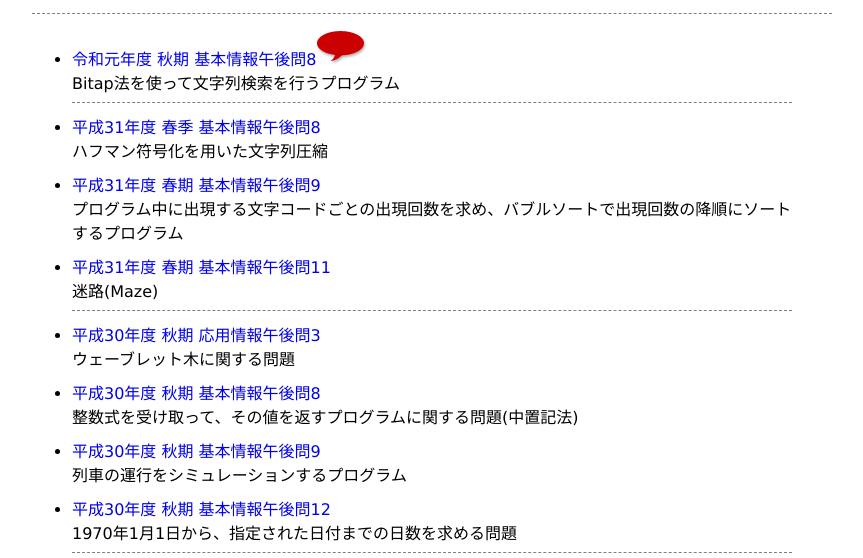
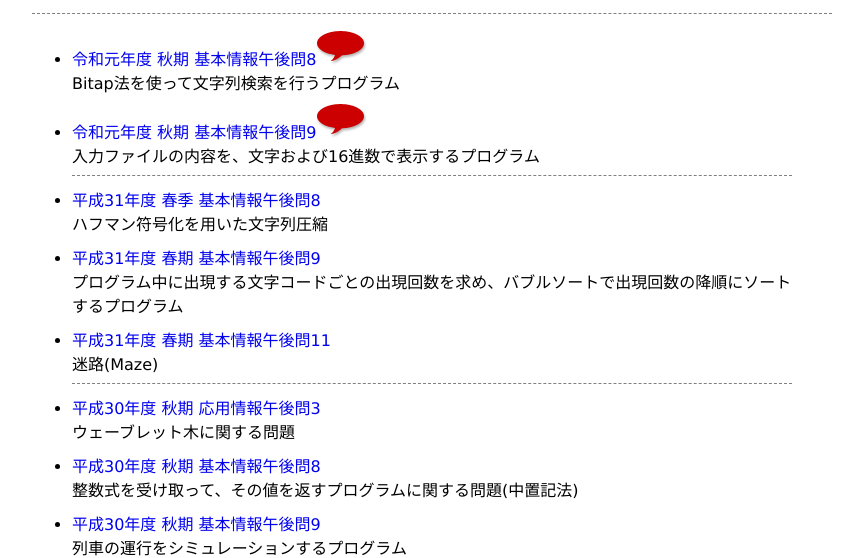
Before and after one commit to maehrm/itee, a plain HTML site: page index.html in a window 1280 px wide. Shown: the part 259-817 px from the top of the page, without its empty margins (208-1071 px from the left). Drawn offline with Linux system fonts and the light colour scheme.

Commit message:
令和元年度 秋期 基本情報午後問9

```diff
--- a/index.html
+++ b/index.html
@@ -38,6 +38,8 @@
       <ul id="bloglist">
         <li class="new"><a href="https://maehrm.hatenablog.com/entry/2019/11/04/150429">令和元年度 秋期 基本情報午後問8</a></li>
         Bitap法を使って文字列検索を行うプログラム
+        <li class="new"><a href="https://maehrm.hatenablog.com/entry/2019/11/07/221240">令和元年度 秋期 基本情報午後問9</a></li>
+        入力ファイルの内容を、文字および16進数で表示するプログラム
         <hr>
 
         <li><a href="https://maehrm.hatenablog.com/entry/2019/04/22/102242">平成31年度 春季 基本情報午後問8</a></li>
```
